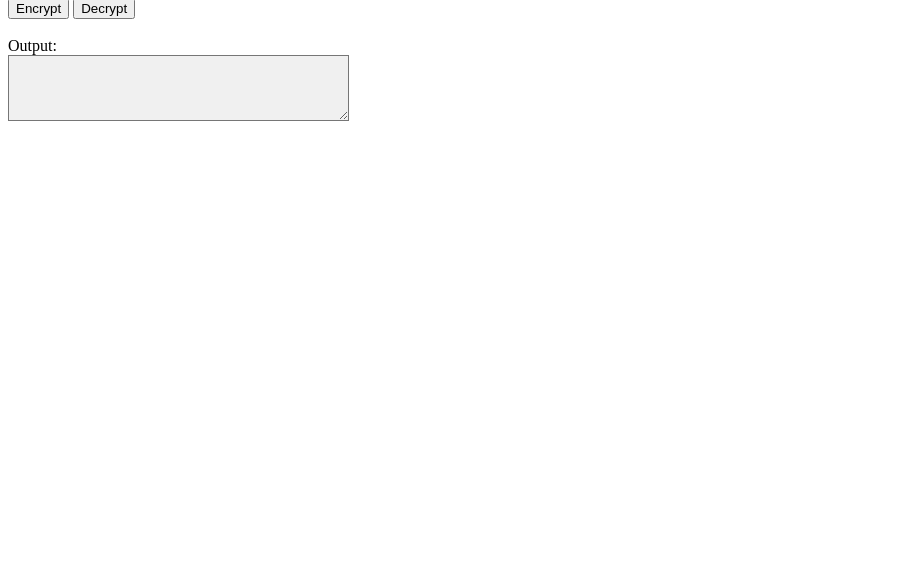
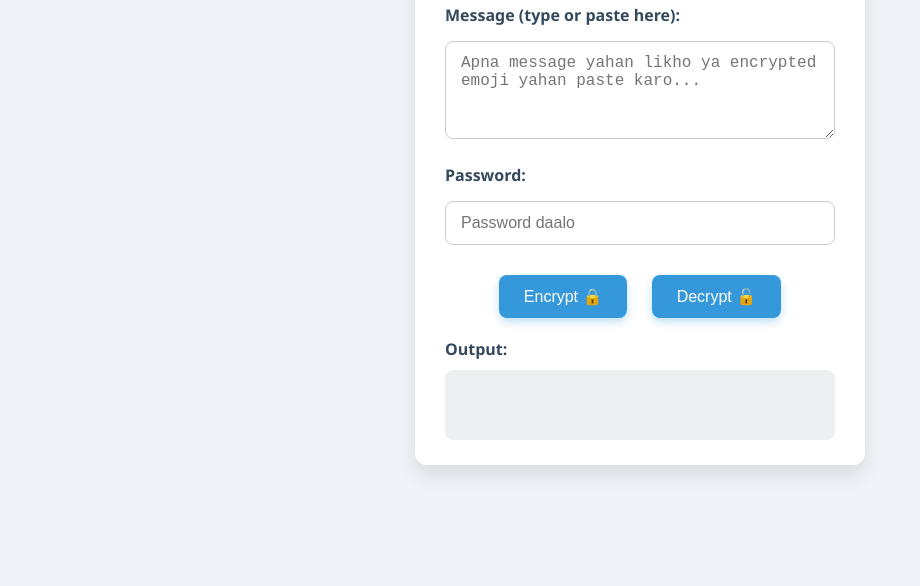
Before and after one commit to Gopinath-cyber/emoji-secret-message, a plain HTML site: page index.html in a window 1280 px wide. Shown: the part 214-800 px from the top of the page, without its empty margins (0-920 px from the left). Drawn offline with Linux system fonts and the light colour scheme.

Commit message:
Update index.html

```diff
--- a/index.html
+++ b/index.html
@@ -1,63 +1,176 @@
 <!DOCTYPE html>
-<html>
+<html lang="en">
 <head>
+    <meta charset="UTF-8" />
+    <meta name="viewport" content="width=device-width, initial-scale=1" />
     <title>Emoji Secret Message</title>
+    <style>
+        /* Basic reset */
+        * {
+            box-sizing: border-box;
+        }
+
+        body {
+            font-family: 'Segoe UI', Tahoma, Geneva, Verdana, sans-serif;
+            background: #f0f4f8;
+            color: #333;
+            display: flex;
+            justify-content: center;
+            align-items: center;
+            min-height: 100vh;
+            margin: 0;
+            padding: 20px;
+        }
+
+        .container {
+            background: white;
+            max-width: 450px;
+            width: 100%;
+            padding: 25px 30px;
+            border-radius: 12px;
+            box-shadow: 0 10px 20px rgba(0,0,0,0.1);
+            text-align: center;
+        }
+
+        h2 {
+            margin-bottom: 20px;
+            color: #2c3e50;
+        }
+
+        textarea, input[type="password"] {
+            width: 100%;
+            padding: 12px 15px;
+            margin: 10px 0 20px 0;
+            border: 1.5px solid #ccc;
+            border-radius: 8px;
+            font-size: 1rem;
+            transition: border-color 0.3s ease;
+            resize: vertical;
+        }
+
+        textarea:focus, input[type="password"]:focus {
+            border-color: #3498db;
+            outline: none;
+        }
+
+        button {
+            background-color: #3498db;
+            border: none;
+            color: white;
+            padding: 12px 25px;
+            margin: 10px 10px 20px 10px;
+            border-radius: 8px;
+            cursor: pointer;
+            font-size: 1rem;
+            transition: background-color 0.3s ease;
+            box-shadow: 0 4px 8px rgba(52, 152, 219, 0.3);
+        }
+
+        button:hover {
+            background-color: #2980b9;
+        }
+
+        #output {
+            background-color: #ecf0f1;
+            border-radius: 8px;
+            padding: 15px;
+            min-height: 70px;
+            font-size: 1.25rem;
+            word-wrap: break-word;
+            user-select: all;
+            margin-top: 10px;
+            white-space: pre-wrap;
+            color: #2c3e50;
+        }
+
+        label {
+            font-weight: 600;
+            display: block;
+            text-align: left;
+            margin-bottom: 5px;
+            color: #34495e;
+        }
+
+        @media (max-width: 480px) {
+            .container {
+                padding: 20px 15px;
+            }
+            button {
+                width: 100%;
+                margin: 10px 0 20px 0;
+            }
+        }
+    </style>
 </head>
 <body>
-    <h2>Emoji Secret Message Encryptor/Decryptor</h2>
+    <div class="container">
+        <h2>🔐 Emoji Secret Message</h2>
 
-    <label>Message (type or paste here):</label><br>
-    <textarea id="message" rows="4" cols="40" placeholder="Yahan apna message likho ya encrypted emoji yahan paste karo..."></textarea><br><br>
+        <label for="message">Message (type or paste here):</label>
+        <textarea id="message" rows="4" placeholder="Apna message yahan likho ya encrypted emoji yahan paste karo..."></textarea>
 
-    <input type="password" id="password" placeholder="Password daalo"><br><br>
+        <label for="password">Password:</label>
+        <input type="password" id="password" placeholder="Password daalo" />
 
-    <button onclick="encryptMessage()">Encrypt</button>
-    <button onclick="decryptMessage()">Decrypt</button><br><br>
+        <div>
+            <button onclick="encryptMessage()">Encrypt 🔒</button>
+            <button onclick="decryptMessage()">Decrypt 🔓</button>
+        </div>
 
-    <label>Output:</label><br>
-    <textarea id="output" rows="4" cols="40" readonly style="background-color:#f0f0f0;"></textarea>
+        <label for="output">Output:</label>
+        <div id="output" tabindex="0" aria-live="polite" role="region"></div>
+    </div>
 
 <script>
     const emojis = ['😀','😁','😂','🤣','😃','😄','😅','😆','😉','😊','😋','😎','😍','😘','😗','😙','😚','🙂','🤗','🤔','😐','😑','😶','🙄','😏'];
 
-    // Function to calculate shift value based on password characters
     function calculateShift(pwd) {
         let sum = 0;
         for (let i = 0; i < pwd.length; i++) {
             sum += pwd.charCodeAt(i);
         }
-        return sum % 26;  // Shift within 0-25 range
+        return sum % 26;
     }
 
     function encryptMessage() {
         let msg = document.getElementById('message').value.toLowerCase();
         let pwd = document.getElementById('password').value;
+        let output = document.getElementById('output');
         if (!pwd) {
             alert('Password zaroori hai!');
+            return;
+        }
+        if (!msg) {
+            alert('Message likho!');
             return;
         }
         let shift = calculateShift(pwd);
         let encrypted = '';
         for (let ch of msg) {
             let code = ch.charCodeAt(0);
-            if (code >= 97 && code <= 122) { // a-z
+            if (code >= 97 && code <= 122) {
                 let idx = code - 97;
                 let shiftedIdx = (idx + shift) % 26;
                 encrypted += emojis[shiftedIdx];
             } else if (ch === ' ') {
                 encrypted += ' ';
             } else {
-                encrypted += ch; // punctuation, numbers as is
+                encrypted += ch;
             }
         }
-        document.getElementById('output').value = encrypted;
+        output.textContent = encrypted;
     }
 
     function decryptMessage() {
         let encrypted = document.getElementById('message').value;
         let pwd = document.getElementById('password').value;
+        let output = document.getElementById('output');
         if (!pwd) {
             alert('Password zaroori hai!');
+            return;
+        }
+        if (!encrypted) {
+            alert('Emoji message paste karo!');
             return;
         }
         let shift = calculateShift(pwd);
@@ -71,7 +184,7 @@
                 decrypted += ch;
             }
         }
-        document.getElementById('output').value = decrypted;
+        output.textContent = decrypted;
     }
 </script>
 </body>
```
